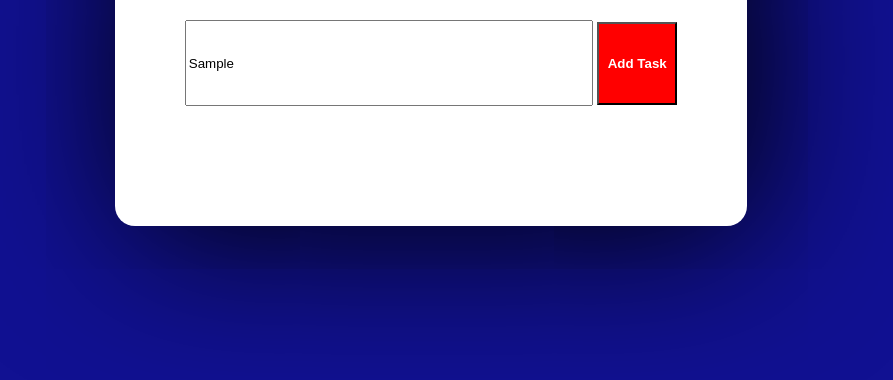
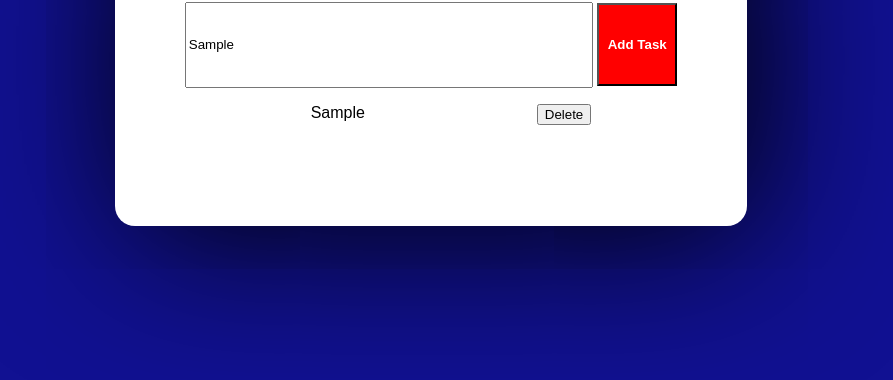
Before and after one commit to SofiiaNykon/To-do-list, a plain HTML site: page index.html in a window 1280 px wide. Both pictures are taken after typing "Sample" into the empty fields and a click on the button "Add Task". Shown: the part 494-874 px from the top of the page, without its empty margins (209-1102 px from the left). Drawn offline with Linux system fonts and the light colour scheme.

Commit message:
added js function

```diff
--- a/index.html
+++ b/index.html
@@ -12,7 +12,7 @@
 <h1>Todo List</h1>
 <div class="input-container">
     <input id="input-task" type="text">
-    <button class="btn" id="btn"> Add Task</button>
+    <button type="button"  class="btn" id="btn"> Add Task</button>
 </div>
 <ul class="todo-list"></ul>
         </div>
--- a/script.css
+++ b/script.css
@@ -40,3 +40,10 @@ width: 5rem;
 font-weight: 700;
 
 }
+.todo-list{
+    text-decoration: none;
+}
+.todo-list-item{
+    display: flex;
+    justify-content: space-around;
+}
--- a/script.js
+++ b/script.js
@@ -1,3 +1,14 @@
 const input = document.getElementById("input-task");
 const button = document.getElementById("btn");
 const list = document.querySelector(".todo-list");
+
+button.addEventListener(`click`, () => {
+    const li = document.createElement("li");
+    const deleteBtn = document.createElement("button");
+    li.innerText = input.value;
+    li.className = "todo-list-item"
+    list.appendChild(li);
+    li.appendChild(deleteBtn);
+    deleteBtn.innerText ="Delete"
+
+})
```
